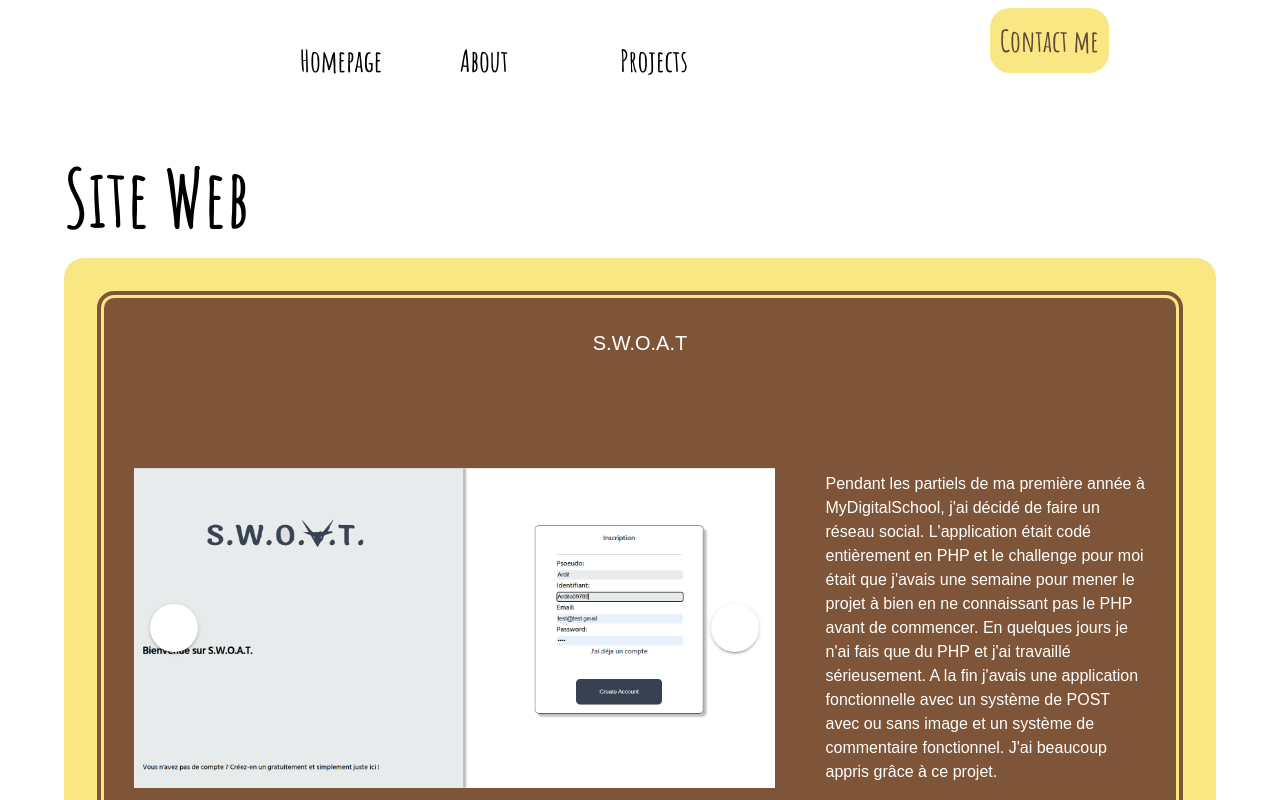
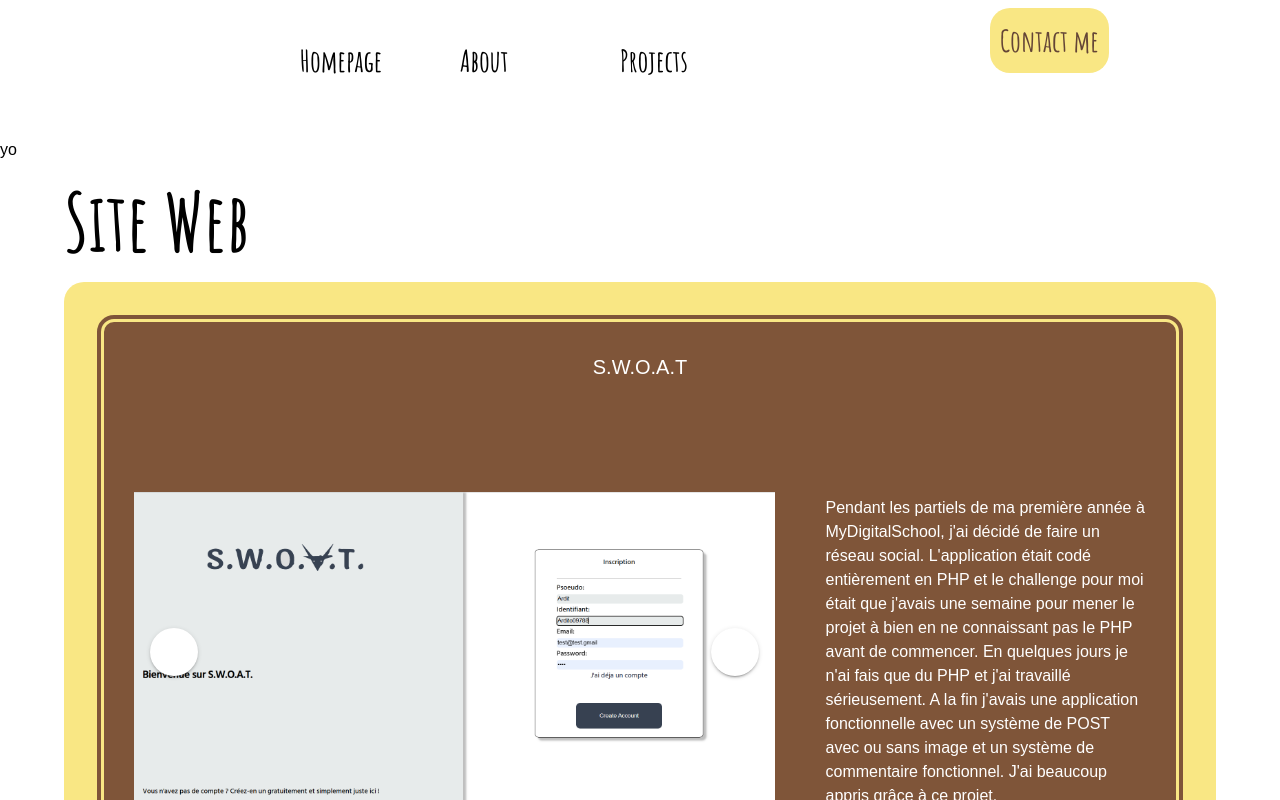
Before and after one commit to ArditMDS/Projet-portfolio-nuxt, a Nuxt app: page /projects in a window 1280 px wide. Shown: the top 800 px of the page. Built offline with nearby package versions, Linux system fonts and the light colour scheme.

Commit message:
push test

```diff
--- a/components/ListProjects.vue
+++ b/components/ListProjects.vue
@@ -1,5 +1,6 @@
 <template>
     <div>
+        <p>yo</p>
       <div class="tousLesProjets">
         <li class="containerCategorie" v-for="categorie in categorieProjets">
           <h2 class="titreCategorie">{{ categorie.nomCategorie }}</h2>
```
